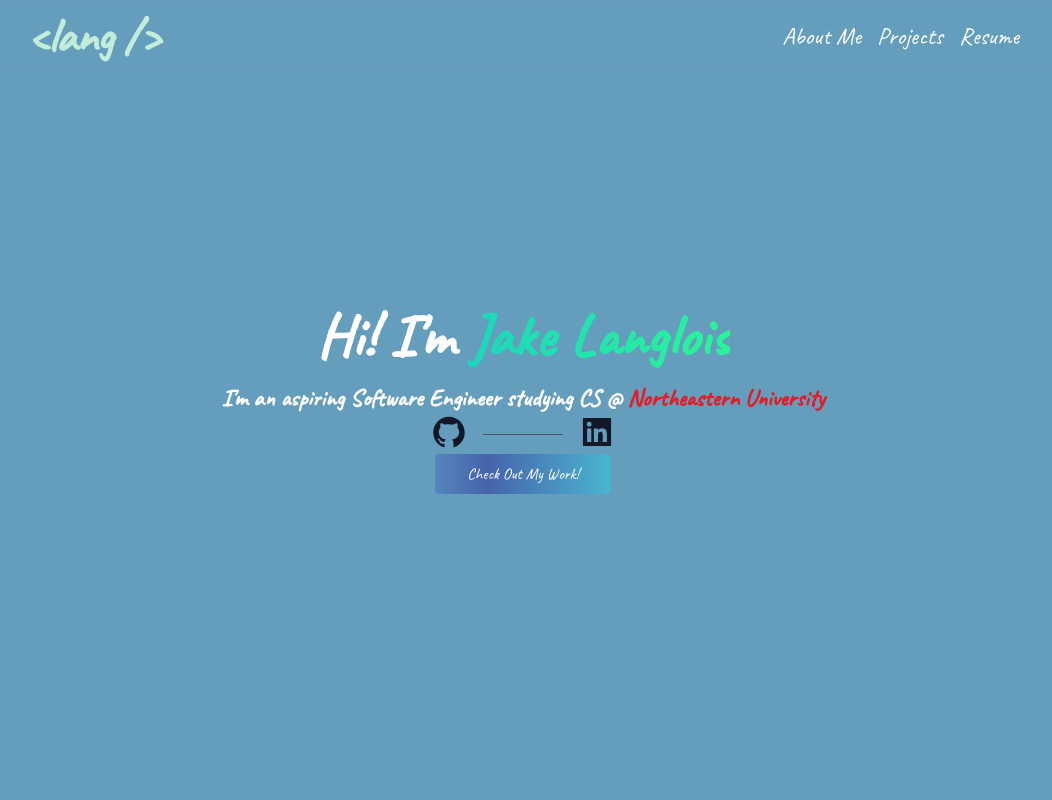
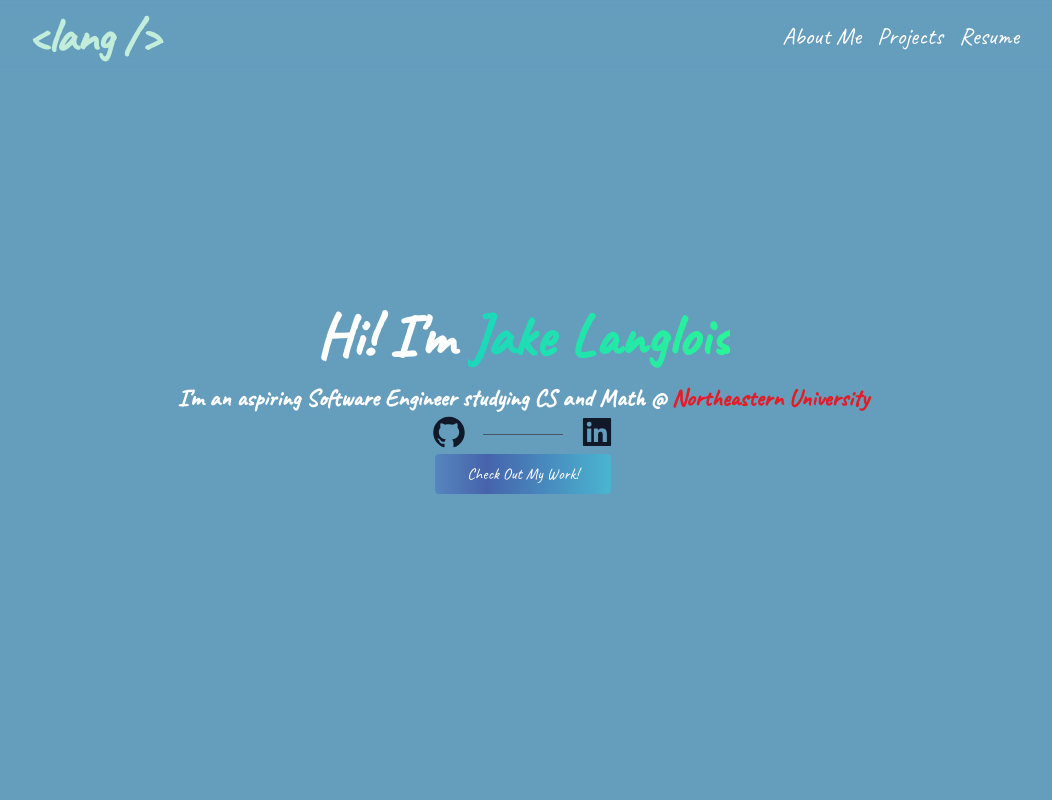
Before and after one commit to 23langloisj/Langlois-Portfolio, a React (Vite) app: page / in a window 1280 px wide. Shown: the top 800 px of the page, without its empty margins (117-1169 px from the left). Built offline with nearby package versions, Linux system fonts and the light colour scheme.

Commit message:
updated major again

```diff
--- a/src/components/Intro.jsx
+++ b/src/components/Intro.jsx
@@ -10,7 +10,7 @@ const Intro = () => {
         <div className="flex items-center justify-center h-screen mb-8">
             <div className="text-center">
                 <h1 className = "text-white text-center text-6xl font-bold">Hi! I'm <span className ="horizontal-gradient">Jake Langlois</span></h1>
-                <p className = "text-white font-bold text-2xl text-center mt-4">I'm an aspiring Software Engineer studying CS @
+                <p className = "text-white font-bold text-2xl text-center mt-4">I'm an aspiring Software Engineer studying CS and Math @
                 <span className="northeastern-color"> Northeastern University</span>
                 </p>
                 <div className="flex items-center justify-center space-x-4 text-center">
```
